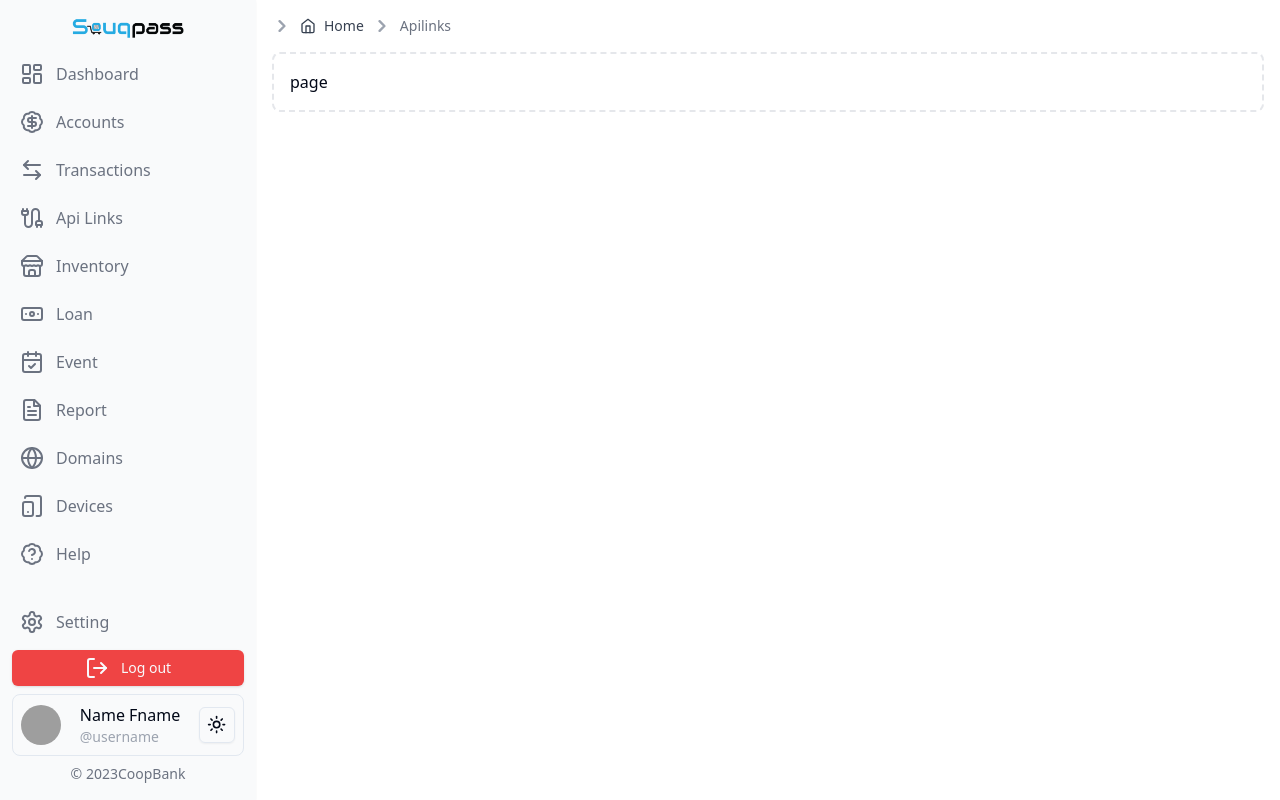
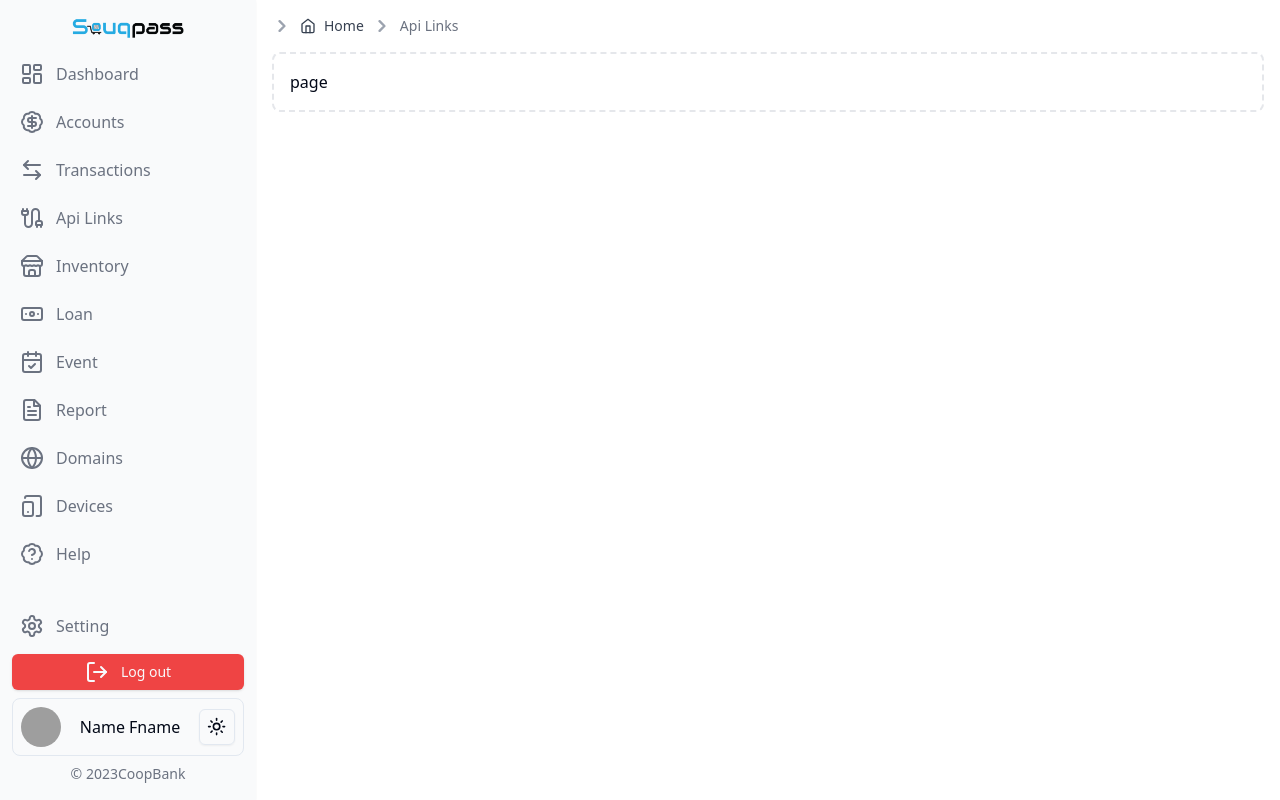
Before and after one commit to MuhidinM/souqGateway, a Next.js app: page /merchants/apilinks in a window 1280 px wide. Built offline with nearby package versions, Linux system fonts and the light colour scheme; no server answers; grey boxes are pictures that could not be loaded.

Commit message:
lik to dashboard on outside nav

```diff
--- a/app/merchants/components/Sidebar.tsx
+++ b/app/merchants/components/Sidebar.tsx
@@ -8,11 +8,13 @@ import Footer from "./Footer";
 import Avatars from "./Avatar";
 import { sideBar } from "@/constants";
 import { Button } from "@/components/ui/button";
-import { signOut } from "next-auth/react";
+import { signOut, useSession } from "next-auth/react";
 import { useRouter } from "next/navigation";
 import Breadcrumbs from "@/components/Breadcrumbs";
 
 const Sidebar = () => {
+  const { data: session } = useSession();
+  // console.log(session, status);
   const router = useRouter();
   return (
     <div className="">
@@ -92,7 +94,9 @@ const Sidebar = () => {
                 </div>
                 <div className="flex flex-col">
                   <p>Name Fname</p>
-                  <span className="text-sm text-gray-400">@username</span>
+                  <span className="text-sm text-gray-400">
+                    {session?.user?.email}
+                  </span>
                 </div>
                 <div className="flex">
                   <ModeToggle />
--- a/components/Breadcrumbs.tsx
+++ b/components/Breadcrumbs.tsx
@@ -47,7 +47,9 @@ const Breadcrumbs = () => {
                 </svg>
                 {isLast ? (
                   <span className="ms-1 text-sm font-medium text-gray-500 md:ms-2 dark:text-gray-400">
-                    {capitalizedPathname}
+                    {capitalizedPathname === "Apilinks"
+                      ? "Api Links"
+                      : capitalizedPathname}
                   </span>
                 ) : isHome ? (
                   <Link
@@ -65,7 +67,9 @@ const Breadcrumbs = () => {
                     href={routeTo}
                     className="ms-1 text-sm font-medium text-gray-700 hover:text-blue-600 md:ms-2 dark:text-gray-400 dark:hover:text-white"
                   >
-                    {capitalizedPathname}
+                    {capitalizedPathname === "Apilinks"
+                      ? "Api Links"
+                      : capitalizedPathname}
                   </Link>
                 )}
               </div>
--- a/components/Navbar.tsx
+++ b/components/Navbar.tsx
@@ -6,8 +6,11 @@ import Logo from "./Logo";
 import { usePathname } from "next/navigation";
 import { MenuItem } from "@/types/types";
 import { Button } from "./ui/button";
+import { useSession } from "next-auth/react";
+import Avatars from "@/app/merchants/components/Avatar";
 
 const Navbar = () => {
+  const { data: session, status } = useSession();
   const [isMobileMenuOpen, setIsMobileMenuOpen] = useState(false);
   const pathname = usePathname();
   const toggleMobileMenu = () => {
@@ -30,6 +33,21 @@ const Navbar = () => {
         <div className="flex flex-wrap items-center justify-between max-w-screen-xl p-4 mx-auto">
           <Logo />
           <div className="flex md:order-2">
+            {status === "authenticated" ? (
+              <div className="flex items-center gap-4">
+                <div className="flex">
+                  <ModeToggle />
+                </div>
+                <div className="flex">
+                  <Link href={"/merchants"}>
+                    <Button className={"text-white"}>DASHBOARD</Button>
+                  </Link>
+                </div>
+                <div className="flex">
+                  <Avatars />
+                </div>
+              </div>
+            ) : (
               <div className="space-x-4">
                 <ModeToggle />
                 <Link href={"/auth"}>
@@ -42,10 +60,11 @@ const Navbar = () => {
                     SIGN IN
                   </Button>
                 </Link>
-              <Link href={"/auth"}>
+                <Link href={"/auth/registration"}>
                   <Button className={"text-white"}>SIGN UP</Button>
                 </Link>
               </div>
+            )}
             <button
               data-collapse-toggle="navbar-search"
               type="button"
```
Lines whose indentation alone changed are shown as unchanged.
